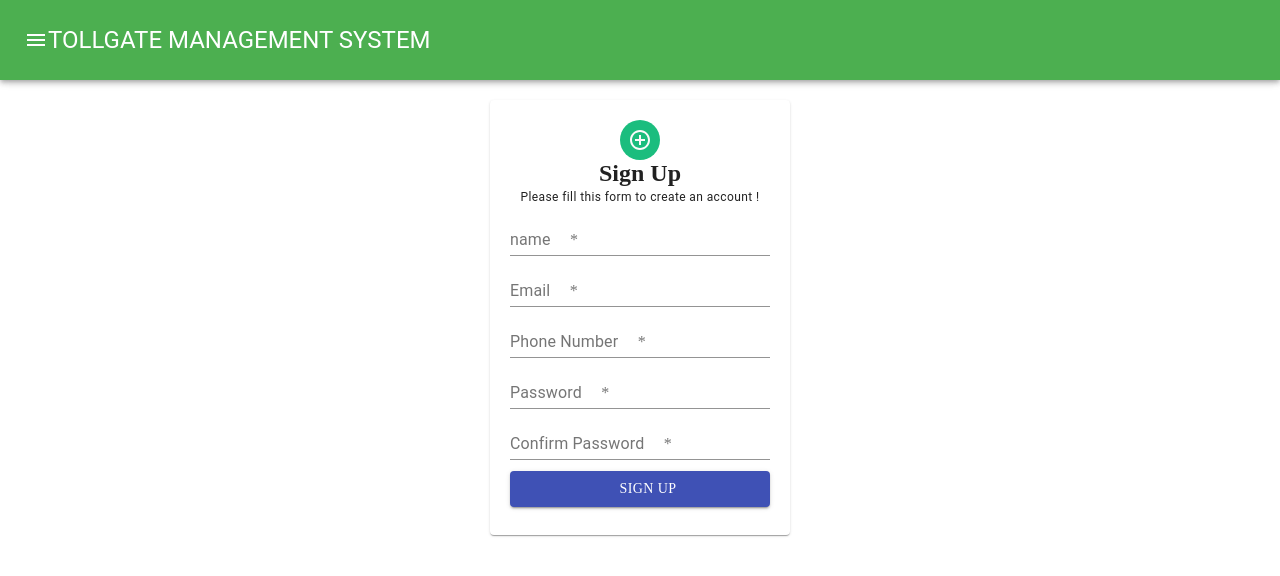
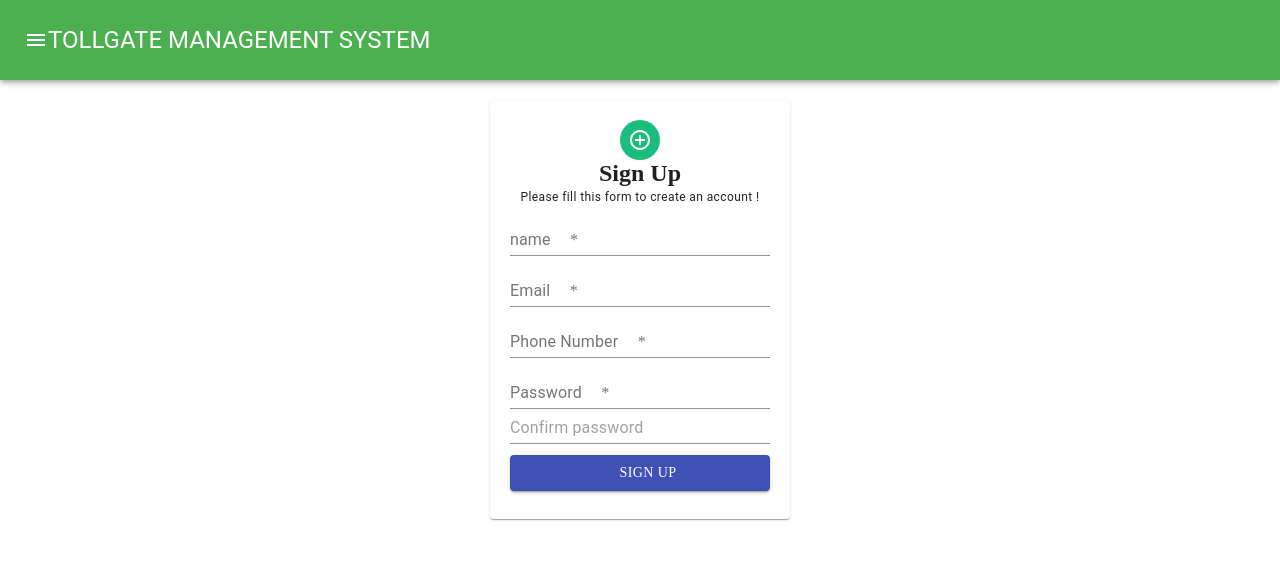
Before and after one commit to SolomonSatoh/TGMS-Client, a React (Create React App) app: page /sign-up in a window 1280 px wide. Shown: the top 576 px of the page. Built offline with nearby package versions, Linux system fonts and the light colour scheme.

Commit message:
deleted attribute user model

```diff
--- a/src/components/Forms/Signup.js
+++ b/src/components/Forms/Signup.js
@@ -73,7 +73,7 @@ const Signup = () => {
                                 placeholder='Enter password' type='password' fullWidth required
                                 helperText={<ErrorMessage name="password" />}
                             />
-                            <Field as={TextField} label='Confirm Password' name="confirmPassword"
+                            <Field as={TextField}  name="confirmPassword"
                                 placeholder='Confirm password' type='password' fullWidth required
                                 helperText={<ErrorMessage name="confirmPassword" />}
                             />
```
